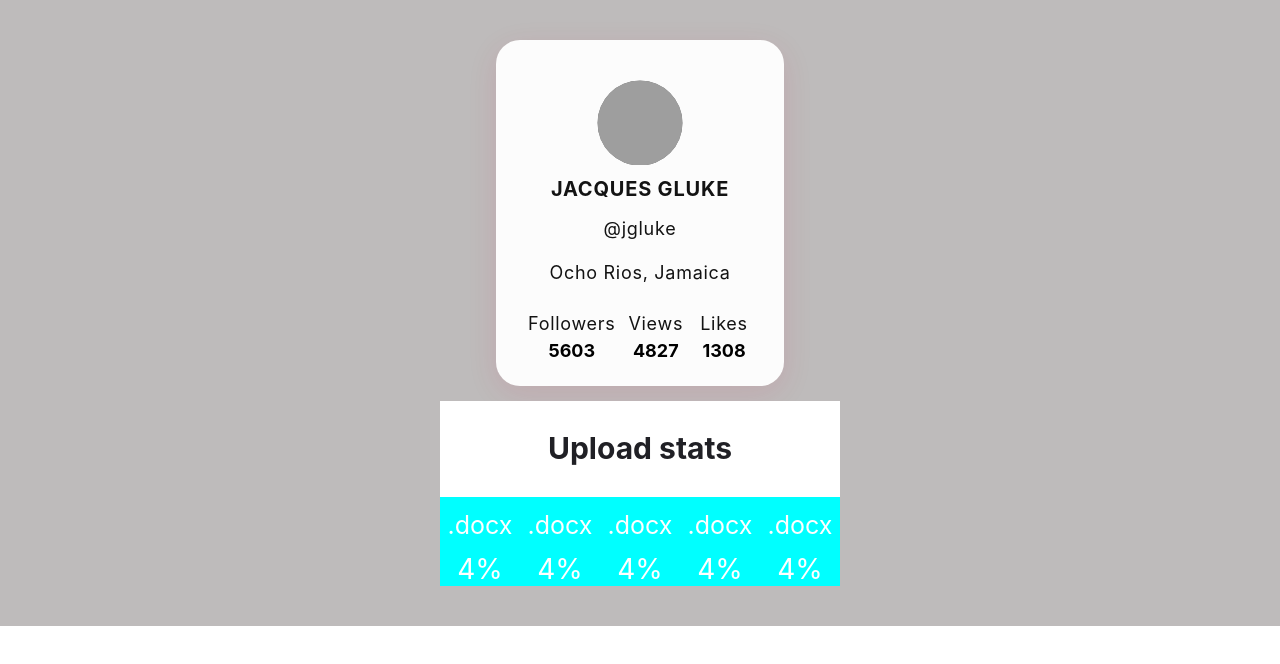
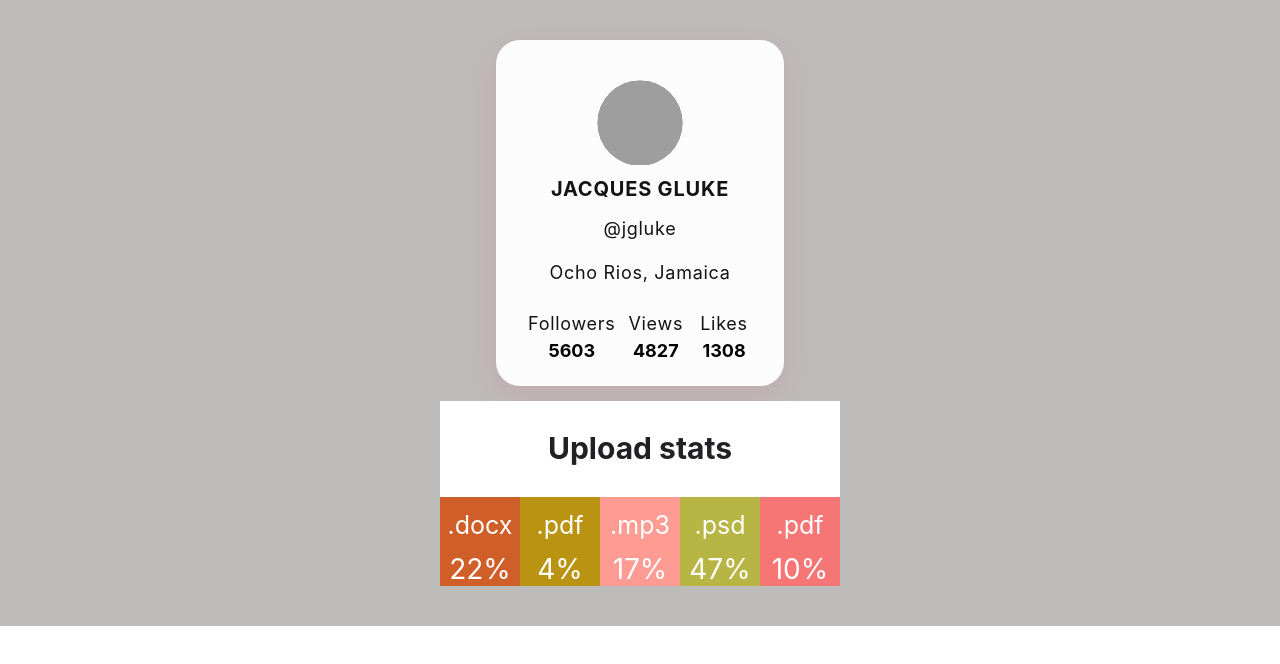
Before and after one commit to vazhavazh/goit-react-hw-01-components, a React (Create React App) app: page / in a window 1280 px wide. Shown: the top 664 px of the page. Built offline with nearby package versions, Linux system fonts and the light colour scheme; grey boxes are pictures that could not be loaded.

Commit message:
1 and 2 completed

```diff
--- /dev/null
+++ b/src/components/Profile/FramesForImage.jsx
@@ -0,0 +1,19 @@
+import styled from "@emotion/styled"
+
+export const Frame1 = styled.div`
+    position: relative;
+  height: 85px;
+  overflow: hidden;
+`
+
+export const Frame2 = styled.div`
+  position: absolute;
+width: 85px;
+height: 85px;
+background: #6E6E6E;
+border-radius: 44px;
+  overflow: hidden;
+    top: 50%;
+  left: 50%;
+  transform: translate(-50%, -50%);
+`
--- a/src/components/Profile/Profile.jsx
+++ b/src/components/Profile/Profile.jsx
@@ -6,7 +6,7 @@ import { StatItemStyled } from "./StatsList/StatItem/StatItemStyled"
 import {UserNameStyled} from "./ContainerDetails/UserName/UserNameStyled"
 import {UserMainTextStyled} from "./UserMainText/UserMainTextStyled"
 import {StatValueStyled} from "./StatsList/StatItem/StatValue/StatValueStyled"
-
+import {Frame1, Frame2} from "./FramesForImage"
 
 export const Profile = ({
     userName,
@@ -19,16 +19,16 @@ export const Profile = ({
     return (
         <Card>
   <ContainerDetailsStyled>
-<div className="frame1">
-<div className="frame2">
+<Frame1>
+<Frame2>
 <img
  src={avatar}
 alt="User avatar"
  className="avatar"
 width="450"
     />
-</div>
-</div>
+</Frame2>
+</Frame1>
     <UserNameStyled>{userName}</UserNameStyled>
     <UserMainTextStyled>@{tag}</UserMainTextStyled>
     <UserMainTextStyled>{location}</UserMainTextStyled>
--- a/src/components/Statistics/Statistics.jsx
+++ b/src/components/Statistics/Statistics.jsx
@@ -1,8 +1,17 @@
+import PropTypes from "prop-types"
+
 import {
     StaticSection,
     Title,
-    StatisticList
+    StatisticList,
+    Item,
+    Label,
+    PercentageValue
 } from "./StatisticsStyled"
+
+import { getRandomHexColor } from "./randomColor"
+
+
 
 
 export const Statistics = ({
@@ -14,24 +23,23 @@ export const Statistics = ({
 
         <StatisticList>
             {stats.map(stat => (
-                 <li className="item">
-      <span className="label">.docx</span>
-      <span className="percentage">4%</span>
-    </li>
+                 <Item key={stat.id} color={getRandomHexColor()}>
+                    <Label>{stat.label}</Label>
+      <PercentageValue>{stat.percentage}%</PercentageValue>
+    </Item>
             ))}
 
-    {/* <li className="item">
-      <span className="label">.mp3</span>
-      <span className="percentage">14%</span>
-    </li>
-    <li className="item">
-      <span className="label">.pdf</span>
-      <span className="percentage">41%</span>
-    </li>
-    <li className="item">
-      <span className="label">.mp4</span>
-      <span className="percentage">12%</span>
-    </li> */}
   </StatisticList>
 </StaticSection>
 }
+
+Statistics.propTypes = {
+    title: PropTypes.string,
+    stats: PropTypes.arrayOf(
+        PropTypes.exact({
+            id: PropTypes.string.isRequired,
+            label: PropTypes.string.isRequired,
+            percentage: PropTypes.number.isRequired
+        })
+    )
+}
--- a/src/components/Statistics/StatisticsStyled.jsx
+++ b/src/components/Statistics/StatisticsStyled.jsx
@@ -26,3 +26,27 @@ export const StatisticList = styled.ul`
 
     list-style: none;
 `
+
+export const Item = styled.li`
+    display: flex;
+    flex-wrap: wrap;
+    flex-direction: column;
+    align-items: center;
+    width: 20%;
+    background-color: ${props => props.color};
+
+`
+
+export const Label = styled.span`
+  font-size: 25px;
+line-height: 2.25;
+text-align: center;
+color: white;
+`
+
+export const PercentageValue = styled.span`
+  font-size: 28px;
+line-height: 1.19;
+text-align: center;
+color: white;
+`
--- a/src/index.css
+++ b/src/index.css
@@ -35,13 +35,13 @@ ol {
   padding-left: 0;
 }
 
-.frame1 {
+/* .frame1 {
 position: relative;
   height: 85px;
   overflow: hidden;
-}
+} */
 
-.frame2 {
+/* .frame2 {
 
 position: absolute;
 width: 85px;
@@ -53,7 +53,7 @@ border-radius: 44px;
   left: 50%;
   transform: translate(-50%, -50%);
 
-}
+} */
 
 /* .statistics {
   padding-top: 30px;
@@ -80,7 +80,7 @@ color: #202025;
 
     list-style: none;
 } */
-.item {
+/* .item {
   display: flex;
     flex-wrap: wrap;
     flex-direction: column;
@@ -88,18 +88,18 @@ color: #202025;
     width: 20%;
     background-color: aqua;
 
-}
-.label {
+} */
+/* .label {
 
 font-size: 25px;
 line-height: 2.25;
 text-align: center;
 color: white;
-}
-.percentage {
+} */
+/* .percentage {
 
 font-size: 28px;
 line-height: 1.19;
 text-align: center;
 color: white;
-}
+} */
```
